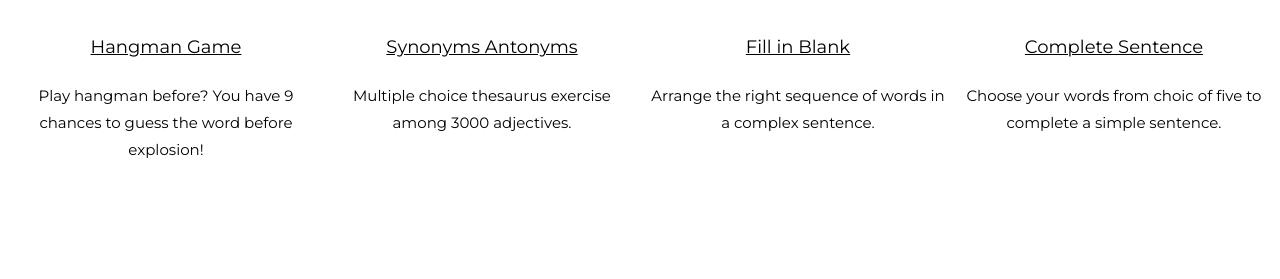
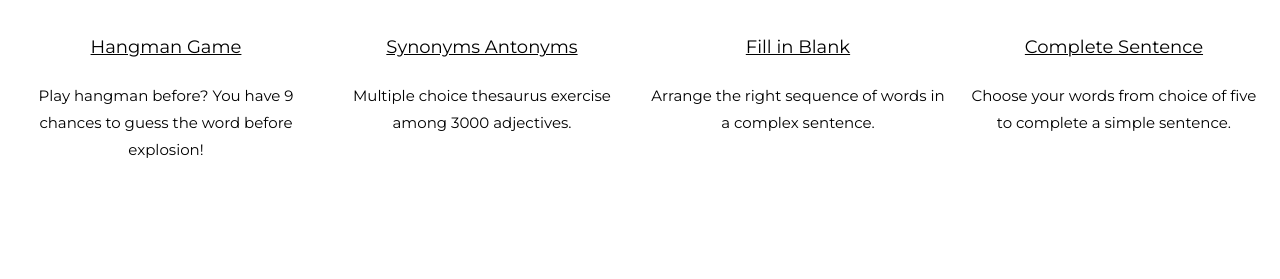
Before and after one commit to Jesscarlett/WordierWeb, a Django app: page /about in a window 1280 px wide. Shown: the part 899-1178 px from the top of the page. Run offline with Django 3.2, Linux system fonts and the light colour scheme.

Commit message:
19 commit, chatai html - spelling fix

```diff
--- a/templates/base.html
+++ b/templates/base.html
@@ -148,7 +148,7 @@ img {margin-bottom: -7px}
           <a href = "/fill_sentence">
               <p class="w3-large">Complete Sentence</p>
           </a>
-          <p>Choose your words from choic of five to complete a simple sentence.</p>
+          <p>Choose your words from choice of five to complete a simple sentence.</p>
         </div>
     </div>
 </div>
```
